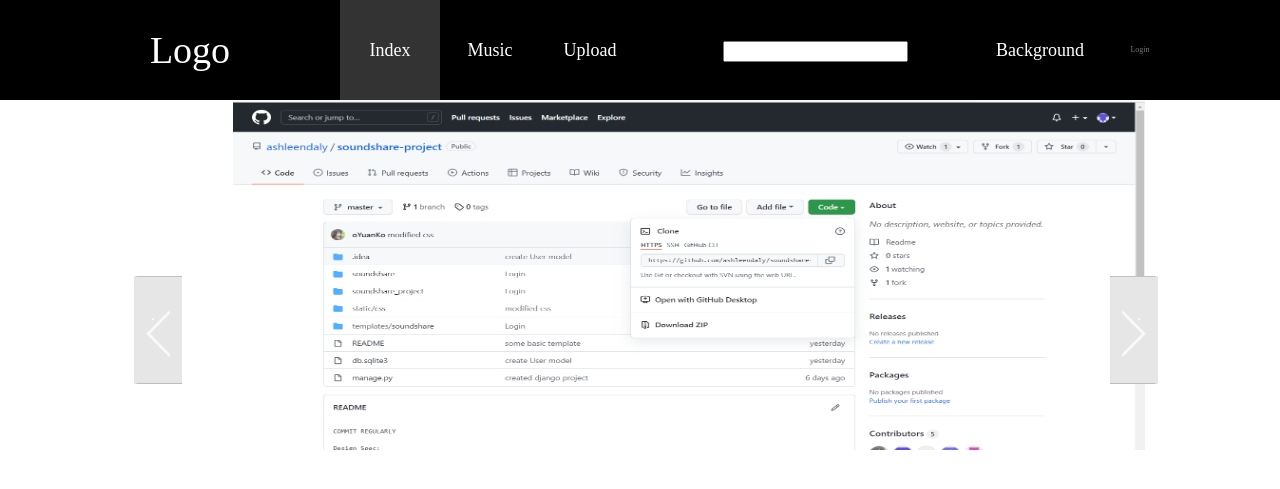
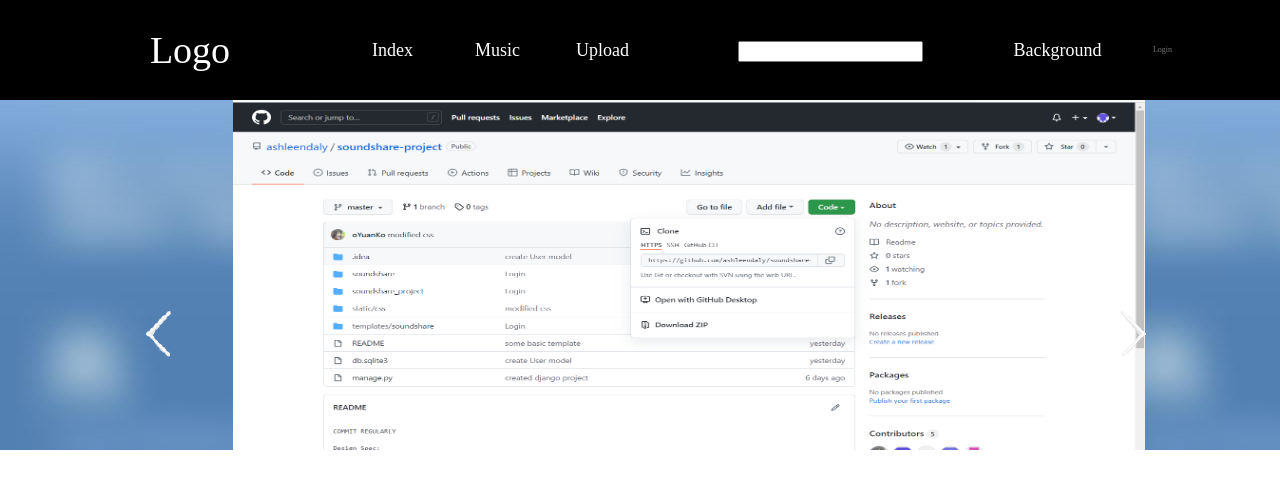
Before and after one commit to ashleendaly/soundshare, a Django app: page / in a window 1280 px wide; the page is wider, and only the part inside the window is pictured. Shown: the top 489 px of that part. Run offline with Django 3.2, Linux system fonts and the light colour scheme.

Commit message:
modify css

```diff
--- a/static/css/style.css
+++ b/static/css/style.css
@@ -19,6 +19,7 @@
 	border-bottom: 1px solid #000;
 }
 
+
 .nav .top{
     width: 1300px;
     margin: 0 auto;
@@ -33,7 +34,7 @@
 .nav .top .guide li{
 	list-style: none;
 	float: left;
-	width: 100px;
+	width: 105px;
 	height: 100%;
 	line-height: 100px;
 	text-align: center;
@@ -54,8 +55,19 @@
 }
 
 .nav .top .guide .choose{
+	color:white;
+}
+.nav .top .guide .l1:hover{
 	background-color: #333333;
-	color:white;
+}
+.nav .top .guide .l2:hover{
+	background-color: #333333;
+}
+.nav .top .guide .l3:hover{
+	background-color: #333333;
+}
+.nav .top .guide .choose:hover{
+	background-color: #333333;
 }
 
 .nav .top .guide .login{
@@ -69,9 +81,10 @@
 	height: 350px;
 	box-sizing: border-box;
 	z-index: 0;
+	background:url(../image/background.jpg) ;
 }
 .banner .arrows{
-	z-index: 1;
+	z-index: 2;
 	width: 1378px;
 	height: 100%;
 	margin: 0 auto;
@@ -80,13 +93,13 @@
 	width: 912px;
 	height: 100%;
 	margin: 0 auto;
-	z-index: 2;
+	z-index: 3;
 }
 .banner .arrows .picture .pic1{
 	width: 912px;
 	height: 100%;
 	margin: 0 auto;
-	z-index: 3;
+	z-index: 4;
 }
 .banner .arrows .leftarr{
 	position: relative;
--- a/static/js/scr.js
+++ b/static/js/scr.js
@@ -4,6 +4,14 @@
     var img = document.getElementsByClassName("pic1")[0];
     var imgarr = ['../static/image/github.png','../static/image/index.png']
     var index = 0;
+    setInterval(function (){
+            index++;
+            if (index>=imgarr.length){
+                index = 0
+            }
+            img.src = imgarr[index]
+        },
+        10000)
     prev.onclick = function (){
         index--;
         if (index<0){
@@ -18,4 +26,5 @@
         }
         img.src = imgarr[index];
     }
+
 }
--- a/templates/soundshare/index.html
+++ b/templates/soundshare/index.html
@@ -12,12 +12,12 @@
 		<div class="nav">
 			<div class="top">
 				<ul class="guide">
-					<li class="logo">Logo</li>
+					<li class="logo" >Logo</li>
 					<li class="choose">Index</li>
-					<li>Music</li>
-					<li>Upload</li>
+					<li class="l1">Music</li>
+					<li class="l2">Upload</li>
 					<li class="ser"><input type="search"></li>
-					<li>Background</li>
+					<li class="l3">Background</li>
 					<li class="login">Login</li>
 				</ul>
 			</div>
@@ -27,7 +27,7 @@
 			<div class="arrows">
 				<div class="leftarr">
 					<button class="prev">
-					<img class="prevarr" src="{% static "image/left.jpg" %}" alt="leftarrow">
+					<img class="prevarr" src="{% static "image/left.png" %}" alt="leftarrow">
 					</button>
 				</div>
 				<div class="picture">
```
Also changed, not shown: static/image/background.jpg (added), static/image/left.jpg (deleted), static/image/left.png (added), static/image/right.png.
